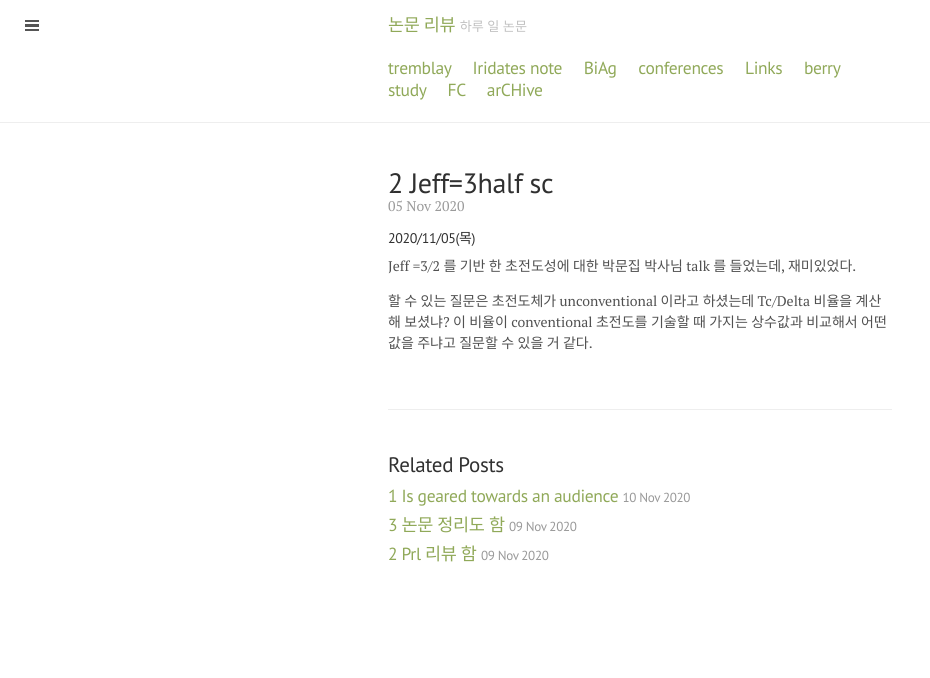
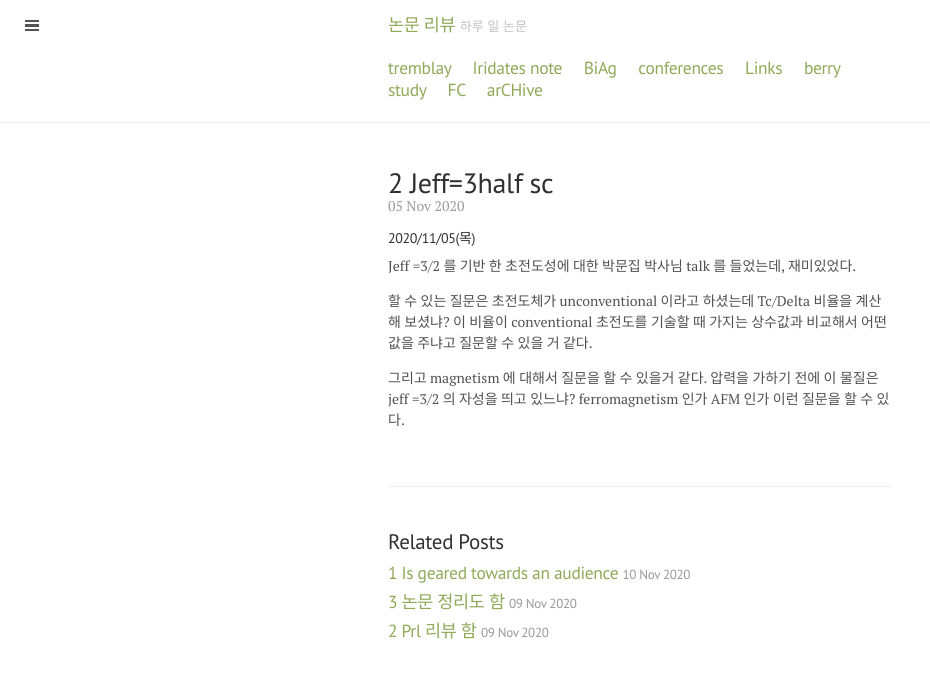
Before and after one commit to qkrwlsghdcjsworlt/work, a Jekyll site: the page built from _posts/2020/2020-11-05-2-Jeff=3half SC.markdown, in a window 1280 px wide. Shown: the top 678 px of the page, without its empty margins (0-930 px from the left). Built offline with Jekyll 4.4.1, drawn with Linux system fonts in a browser that asks for light colours; our own code applies the rules of GitHub Pages for plain Markdown files.

Commit message:
“update”

```diff
--- a/_posts/2020/2020-11-05-2-Jeff=3half SC.markdown
+++ b/_posts/2020/2020-11-05-2-Jeff=3half SC.markdown
@@ -14,3 +14,5 @@ CATEGORIES: LIFE
 Jeff =3/2 를 기반 한 초전도성에 대한 박문집 박사님 talk 를 들었는데, 재미있었다.
 
 할 수 있는 질문은 초전도체가 unconventional 이라고 하셨는데 Tc/Delta 비율을 계산해 보셨냐? 이 비율이 conventional 초전도를 기술할 때 가지는 상수값과 비교해서 어떤 값을 주냐고 질문할 수 있을 거 같다.
+
+그리고 magnetism 에 대해서 질문을 할 수 있을거 같다. 압력을 가하기 전에 이 물질은 jeff =3/2 의 자성을 띄고 있느냐? ferromagnetism 인가 AFM 인가 이런 질문을 할 수 있다.
```
